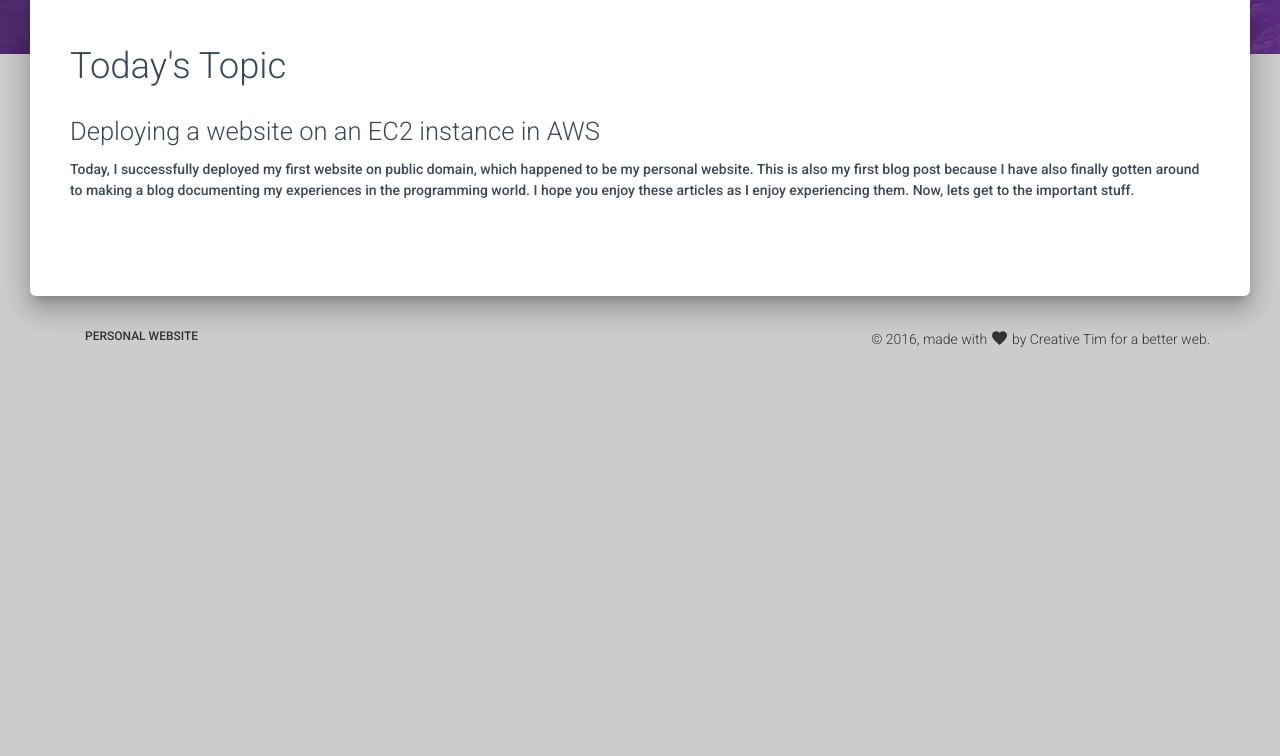
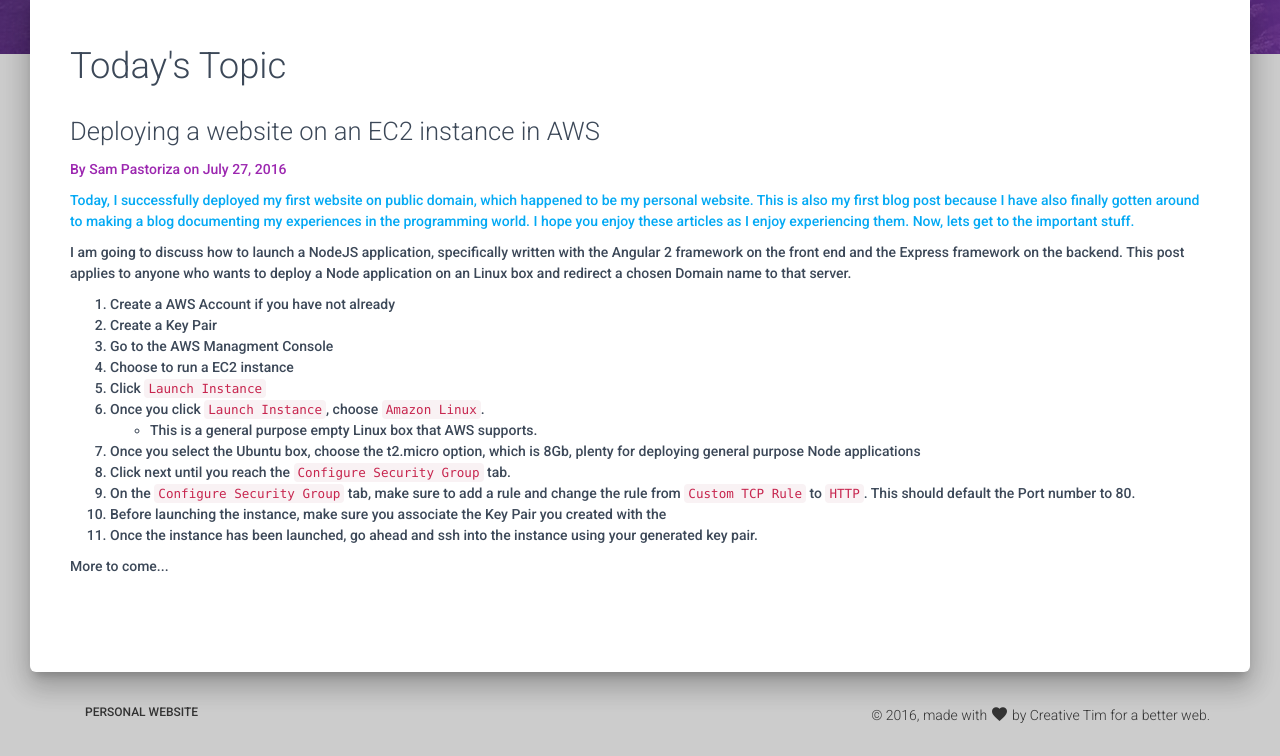
Before and after one commit to pastorsj/pastorsj.github.io, a plain HTML site: page index.html in a window 1280 px wide. Shown: the part 666-1422 px from the top of the page. Before the commit the page ends 1046 px from the top, so only its background shows below. Drawn offline with Linux system fonts and the light colour scheme.

Commit message:
Updated first blog post

```diff
--- a/index.html
+++ b/index.html
@@ -84,12 +84,35 @@
       <div class="container">
         <div class="title">
           <h2>Today's Topic</h2>
-          <h3>Deploying a website on an EC2 instance in AWS</h3>
-          <p> Today, I successfully deployed my first website on public domain, which happened to
-            be my personal website. This is also my first blog post because I have also finally gotten around to
-            making a blog documenting my experiences in the programming world. I hope you enjoy these articles as
-            I enjoy experiencing them. Now, lets get to the important stuff.
-          </p>
+
+		  <h3>Deploying a website on an EC2 instance in AWS</h3>
+
+			<p class="text-primary">By Sam Pastoriza on July 27, 2016</p>
+
+			<p class="text-info">Today, I successfully deployed my first website on public domain, which happened to
+			be my personal website. This is also my first blog post because I have also finally gotten around to
+			making a blog documenting my experiences in the programming world. I hope you enjoy these articles as
+			I enjoy experiencing them. Now, lets get to the important stuff.</p>
+
+			<p>I am going to discuss how to launch a NodeJS application, specifically written with the Angular 2 framework on the front end
+			and the Express framework on the backend. This post applies to anyone who wants to deploy a Node application on an Linux box
+			and redirect a chosen Domain name to that server.</p>
+
+			<ol>
+			<li>Create a AWS Account if you have not already</li>
+			<li>Create a Key Pair</li>
+			<li>Go to the <a href="https://console.aws.amazon.com/console/home?region=us-east-1">AWS Managment Console</a></li>
+			<li>Choose to run a EC2 instance</li>
+			<li>Click <code>Launch Instance</code></li>
+			<li>Once you click <code>Launch Instance</code>, choose <code>Amazon Linux</code>.
+			<ul><li>This is a general purpose empty Linux box that AWS supports.</li></ul></li>
+			<li>Once you select the Ubuntu box, choose the t2.micro option, which is 8Gb, plenty for deploying general purpose Node applications</li>
+			<li>Click next until you reach the <code>Configure Security Group</code> tab. </li>
+			<li>On the <code>Configure Security Group</code> tab, make sure to add a rule and change the rule from <code>Custom TCP Rule</code> to <code>HTTP</code>. This should default the Port number to 80.</li>
+			<li>Before launching the instance, make sure you associate the Key Pair you created with the </li>
+			<li>Once the instance has been launched, go ahead and ssh into the instance using your generated key pair.</li>
+			</ol>
+      <p>More to come...</p>
         </div>
       </div>
     </div>
```
Also changed, not shown: BLOG_POST.md (added, +26 -0 lines).
